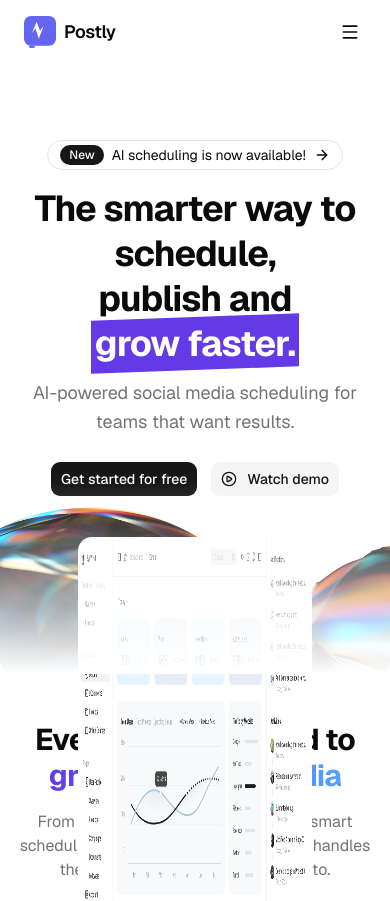
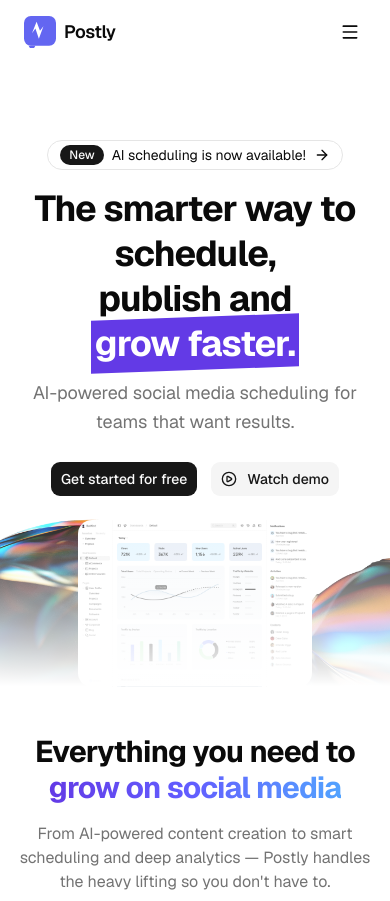
Before and after one commit to luchersou/postly, a Next.js app: page / in a window 390 px wide. Shown: the top 901 px of the page. Built offline with nearby package versions, Linux system fonts and the light colour scheme.

Commit message:
fix: resolve dashboard preview overflow on mobile and add overflow-x hidden to body

```diff
--- a/src/app/globals.css
+++ b/src/app/globals.css
@@ -127,6 +127,7 @@
   }
   body {
     @apply bg-background text-foreground;
+    overflow-x: hidden;
   }
   html {
     @apply font-sans;
--- a/src/components/sections/hero.tsx
+++ b/src/components/sections/hero.tsx
@@ -49,25 +49,24 @@ export function Hero() {
 			</div>
 
       {/* Images */}
-      <div className="relative">
+      <div className="relative mt-3">
 				<Image
 					src="/hero-bg.png"
 					alt="Hero background"
 					width={1280}
 					height={420}
-          className="w-full rounded-xl"
+					className="w-full object-cover"
 					priority
 				/>
-				<div className="absolute inset-0 flex items-start justify-center pt-10">
+				<div className="absolute inset-0 flex items-start justify-center pt-[3%]">
 					<Image
 						src="/dashboard-preview.png"
 						alt="Postly dashboard"
 						width={1000}
 						height={720}
-            className="w-[60%] h-[600px] rounded-xl"
+						className="w-[60%] h-auto rounded-xl"
 					/>
 				</div>
-        {/* Fade bottom */}
 				<div className="absolute inset-x-0 bottom-0 h-48 bg-gradient-to-t from-background to-transparent" />
 			</div>
     </section>
```
Lines whose indentation alone changed are shown as unchanged.
